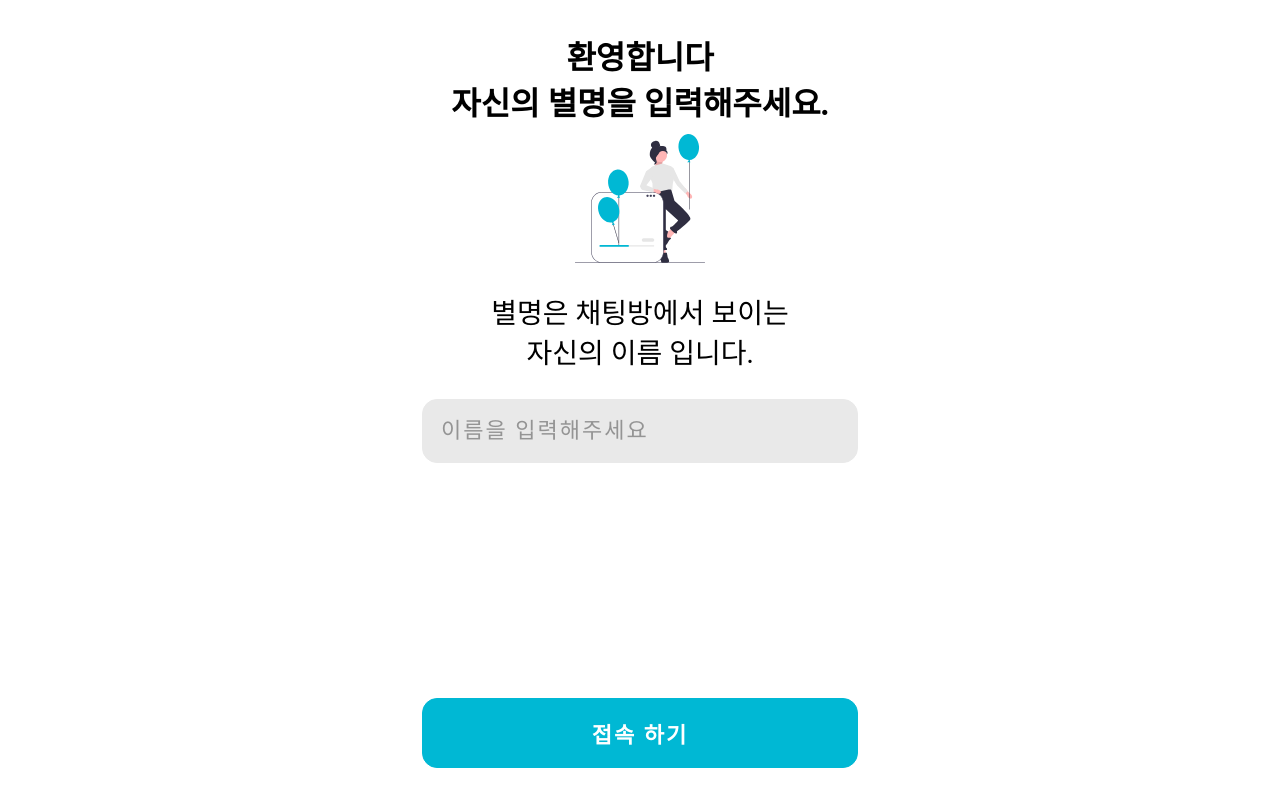
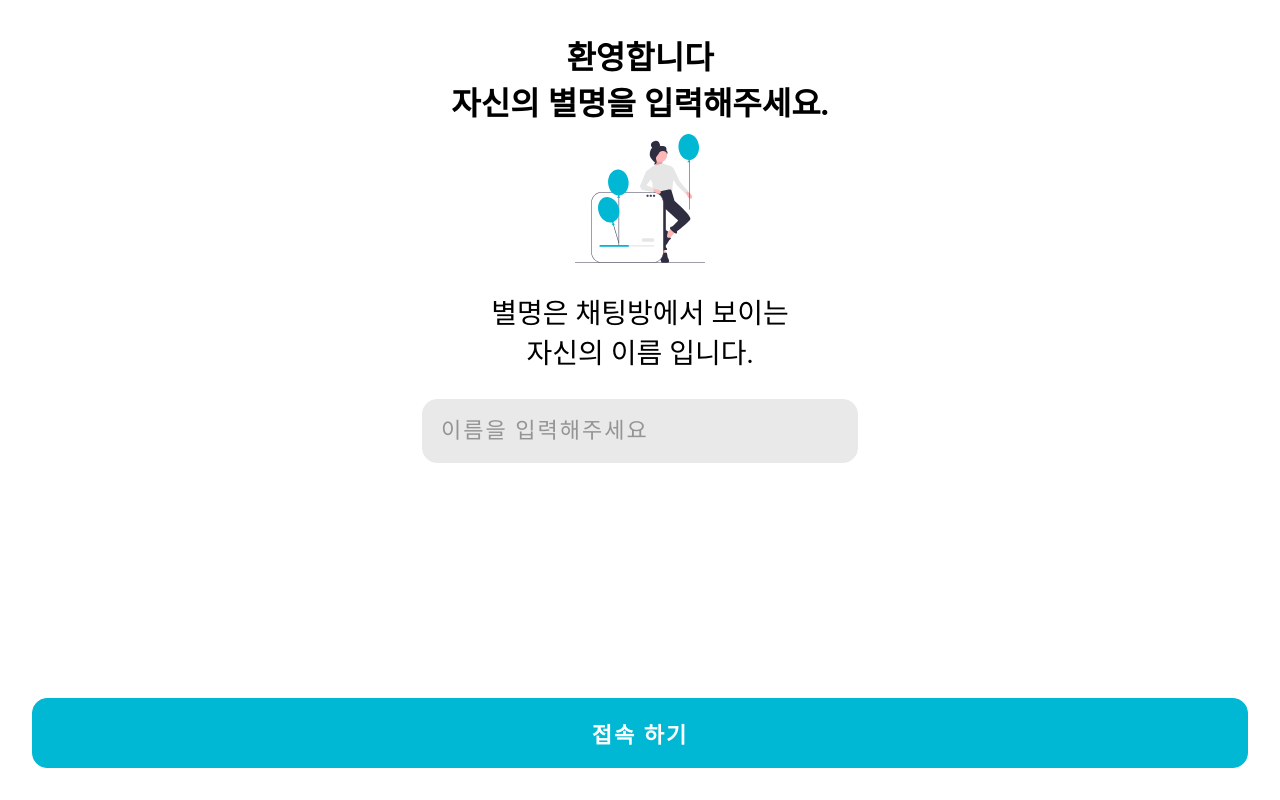
Before and after one commit to kichan05/EDCAN-Chat, a Vue app: page / in a window 1280 px wide. Built offline with nearby package versions, Linux system fonts and the light colour scheme; no server answers; a web font is replaced by a local one.

Commit message:
WelcomePage ui

```diff
--- a/src/page/WelcomePage.vue
+++ b/src/page/WelcomePage.vue
@@ -10,8 +10,8 @@
       <div class="name-input-wrap">
         <input type="text" placeholder="이름을 입력해주세요" v-model="inputName" class="input-name">
       </div>
+    </div>
 
-    </div>
     <div class="goto-button-wrap">
       <button @click="join">접속 하기</button>
     </div>
@@ -48,10 +48,6 @@ export default {
 <style scoped>
 .page {
   padding: 32px;
-
-  display: flex;
-  flex-direction: column;
-  justify-content: space-between;
 }
 
 * {
@@ -82,4 +78,11 @@ input {
   margin-top: 28px;
 }
 
+.goto-button-wrap {
+  position: fixed;
+  left: 32px;
+  right: 32px;
+  bottom: 32px;
+}
+
 </style>
```
